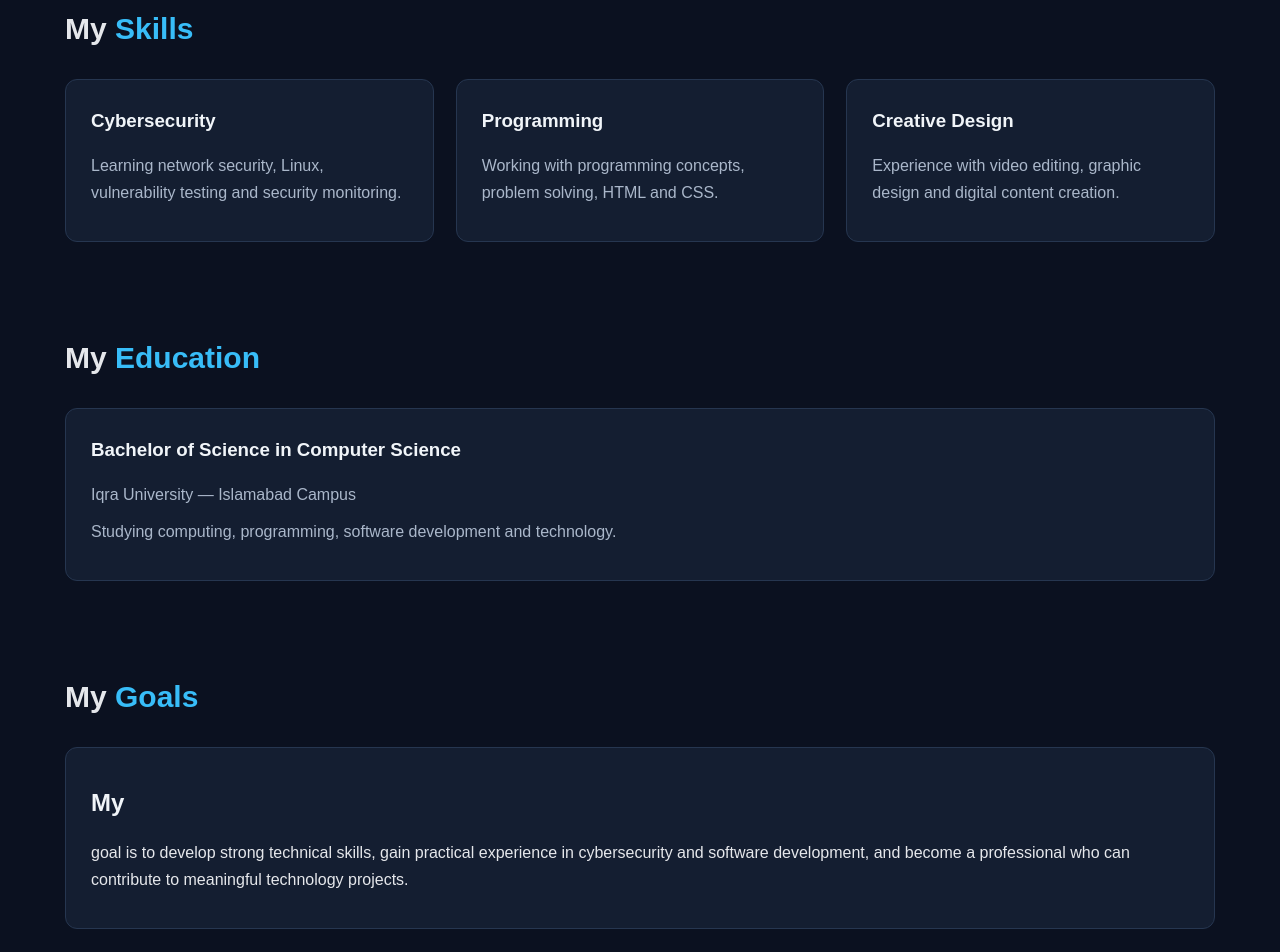
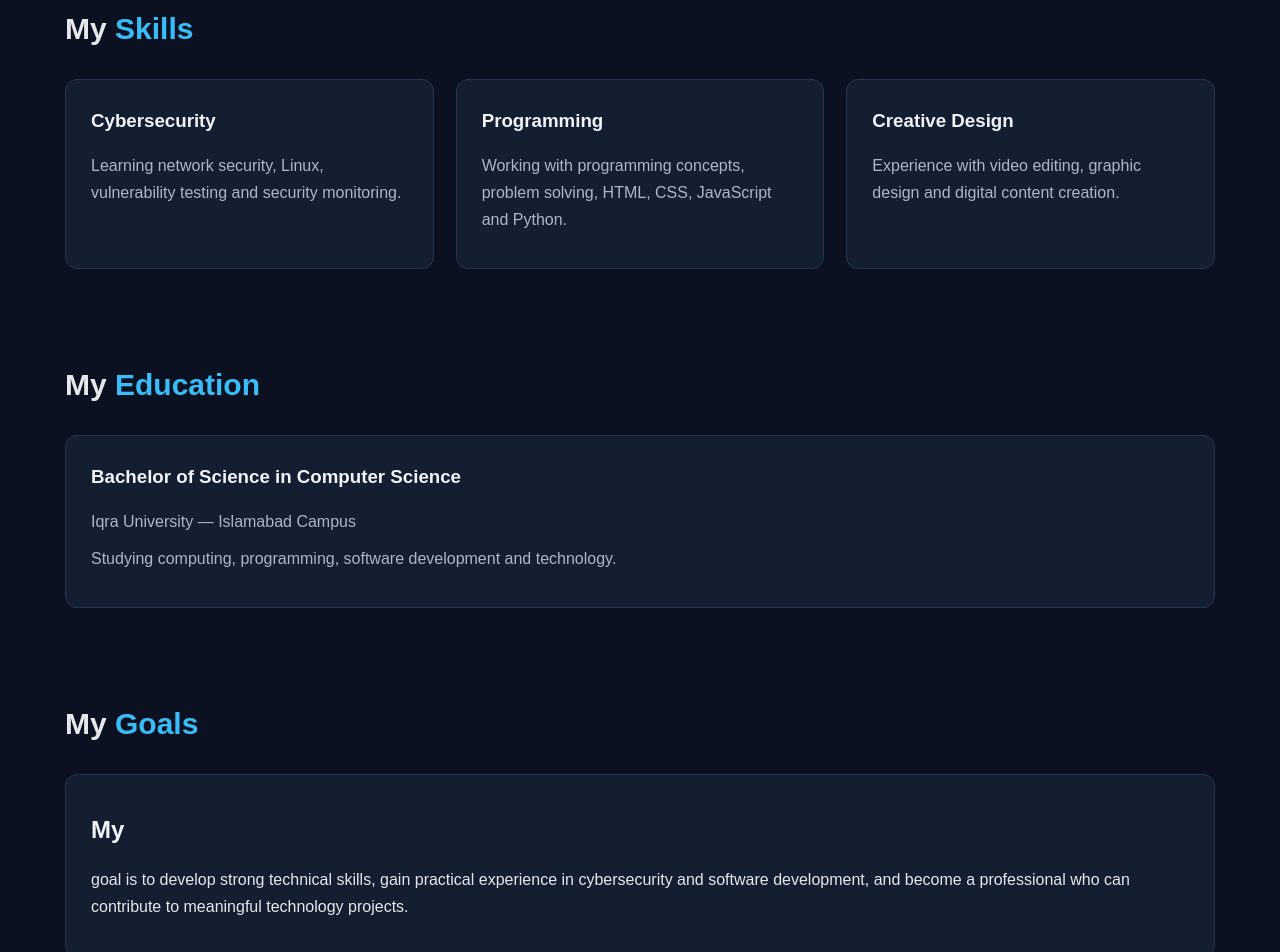
Before and after one commit to mahad22ali/my-portfolia, a plain HTML site: page index.html in a window 1280 px wide. Shown: the part 883-1835 px from the top of the page. Drawn offline with Linux system fonts and the light colour scheme.

Commit message:
Update index.html

```diff
--- a/index.html
+++ b/index.html
@@ -73,7 +73,7 @@
 
             <article class="card">
                 <h3>Programming</h3>
-                <p>Working with programming concepts, problem solving, HTML and CSS.</p>
+                <p>Working with programming concepts, problem solving, HTML, CSS, JavaScript and Python.</p>
             </article>
 
             <article class="card">
```
